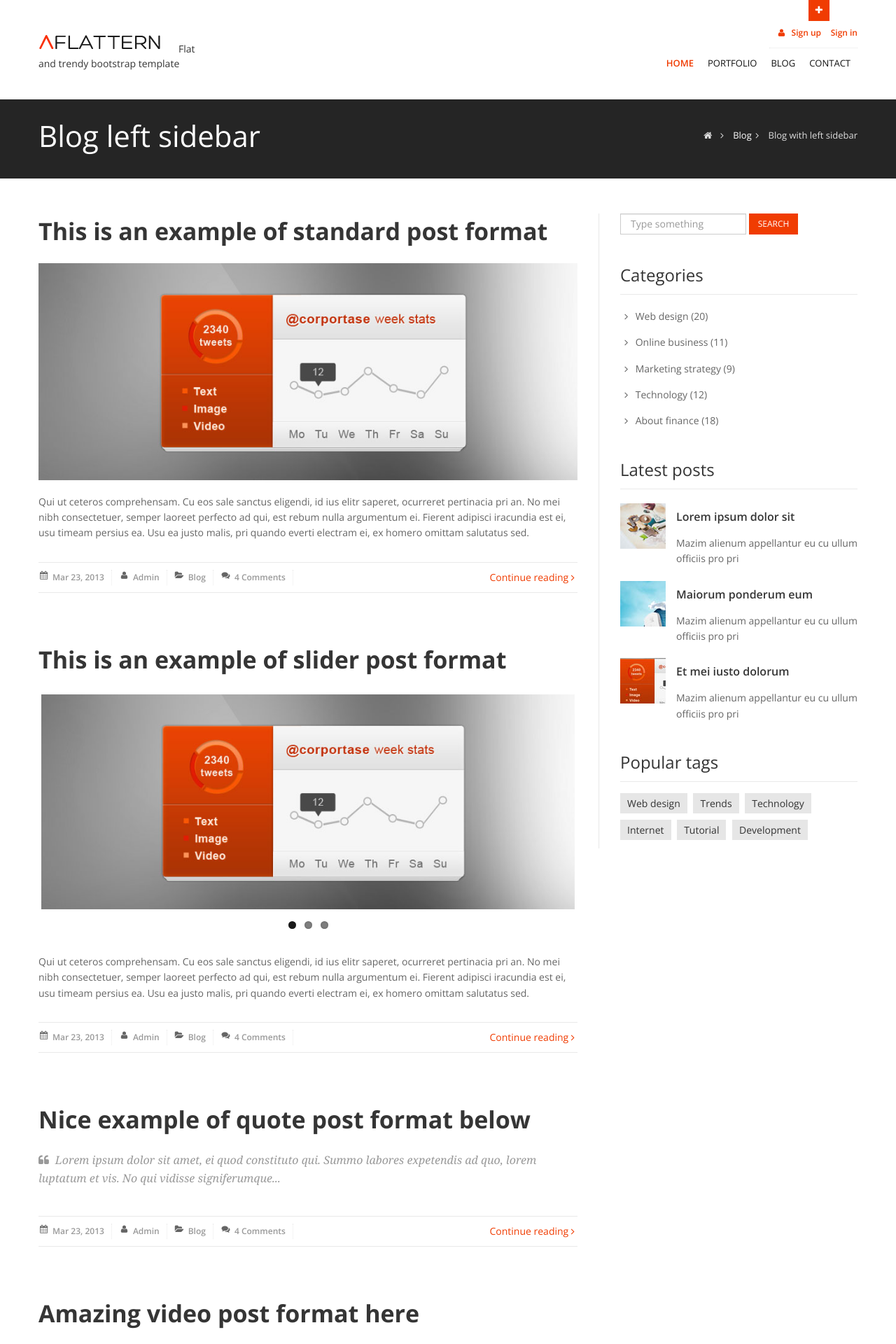
After one commit to gurnitha/2022-django-blog-flattern, a Django app: page /posts/ in a window 1280 px wide. The commit adds this page. Shown: the top 1920 px of the page at 70% size. Run offline with Django 3.2, Linux system fonts and the light colour scheme; some libraries are stand-ins or nearby versions.

Commit message:
6. Setting Views, Templates, and Urls for posts page

```diff
--- /dev/null
+++ b/apps/blog/templates/blog/posts.html
@@ -0,0 +1,214 @@
+{% extends 'base.html' %}
+{% load static %}
+
+{% block title %}Posts{% endblock title %}
+
+
+{% block content %}
+
+    <section id="inner-headline">
+      <div class="container">
+        <div class="row">
+          <div class="span4">
+            <div class="inner-heading">
+              <h2>Blog left sidebar</h2>
+            </div>
+          </div>
+          <div class="span8">
+            <ul class="breadcrumb">
+              <li><a href="#"><i class="icon-home"></i></a><i class="icon-angle-right"></i></li>
+              <li><a href="#">Blog</a><i class="icon-angle-right"></i></li>
+              <li class="active">Blog with left sidebar</li>
+            </ul>
+          </div>
+        </div>
+      </div>
+    </section>
+    <section id="content">
+      <div class="container">
+        <div class="row">
+          <div class="span8">
+            <article>
+              <div class="row">
+                <div class="span8">
+                  <div class="post-image">
+                    <div class="post-heading">
+                      <h3><a href="#">This is an example of standard post format</a></h3>
+                    </div>
+                    <img src="{% static 'img/dummies/blog/img1.jpg' %}" alt="" />
+                  </div>
+                  <p>
+                    Qui ut ceteros comprehensam. Cu eos sale sanctus eligendi, id ius elitr saperet, ocurreret pertinacia pri an. No mei nibh consectetuer, semper laoreet perfecto ad qui, est rebum nulla argumentum ei. Fierent adipisci iracundia est ei, usu timeam persius
+                    ea. Usu ea justo malis, pri quando everti electram ei, ex homero omittam salutatus sed.
+                  </p>
+                  <div class="bottom-article">
+                    <ul class="meta-post">
+                      <li><i class="icon-calendar"></i><a href="#"> Mar 23, 2013</a></li>
+                      <li><i class="icon-user"></i><a href="#"> Admin</a></li>
+                      <li><i class="icon-folder-open"></i><a href="#"> Blog</a></li>
+                      <li><i class="icon-comments"></i><a href="#">4 Comments</a></li>
+                    </ul>
+                    <a href="#" class="pull-right">Continue reading <i class="icon-angle-right"></i></a>
+                  </div>
+                </div>
+              </div>
+            </article>
+            <article>
+              <div class="row">
+                <div class="span8">
+                  <div class="post-slider">
+                    <div class="post-heading">
+                      <h3><a href="#">This is an example of slider post format</a></h3>
+                    </div>
+                    <!-- start flexslider -->
+                    <div class="flexslider">
+                      <ul class="slides">
+                        <li>
+                          <img src="{% static 'img/dummies/blog/img1.jpg' %}" alt="" />
+                        </li>
+                        <li>
+                          <img src="{% static 'img/dummies/blog/img2.jpg' %}" alt="" />
+                        </li>
+                        <li>
+                          <img src="{% static 'img/dummies/blog/img3.jpg' %}" alt="" />
+                        </li>
+                      </ul>
+                    </div>
+                    <!-- end flexslider -->
+                  </div>
+                  <p>
+                    Qui ut ceteros comprehensam. Cu eos sale sanctus eligendi, id ius elitr saperet, ocurreret pertinacia pri an. No mei nibh consectetuer, semper laoreet perfecto ad qui, est rebum nulla argumentum ei. Fierent adipisci iracundia est ei, usu timeam persius
+                    ea. Usu ea justo malis, pri quando everti electram ei, ex homero omittam salutatus sed.
+                  </p>
+                  <div class="bottom-article">
+                    <ul class="meta-post">
+                      <li><i class="icon-calendar"></i><a href="#"> Mar 23, 2013</a></li>
+                      <li><i class="icon-user"></i><a href="#"> Admin</a></li>
+                      <li><i class="icon-folder-open"></i><a href="#"> Blog</a></li>
+                      <li><i class="icon-comments"></i><a href="#">4 Comments</a></li>
+                    </ul>
+                    <a href="#" class="pull-right">Continue reading <i class="icon-angle-right"></i></a>
+                  </div>
+                </div>
+              </div>
+            </article>
+            <article>
+              <div class="row">
+                <div class="span8">
+                  <div class="post-quote">
+                    <div class="post-heading">
+                      <h3><a href="#">Nice example of quote post format below</a></h3>
+                    </div>
+                    <blockquote>
+                      <i class="icon-quote-left"></i> Lorem ipsum dolor sit amet, ei quod constituto qui. Summo labores expetendis ad quo, lorem luptatum et vis. No qui vidisse signiferumque...
+                    </blockquote>
+                  </div>
+                  <div class="bottom-article">
+                    <ul class="meta-post">
+                      <li><i class="icon-calendar"></i><a href="#"> Mar 23, 2013</a></li>
+                      <li><i class="icon-user"></i><a href="#"> Admin</a></li>
+                      <li><i class="icon-folder-open"></i><a href="#"> Blog</a></li>
+                      <li><i class="icon-comments"></i><a href="#">4 Comments</a></li>
+                    </ul>
+                    <a href="#" class="pull-right">Continue reading <i class="icon-angle-right"></i></a>
+                  </div>
+                </div>
+              </div>
+            </article>
+            <article>
+              <div class="row">
+                <div class="span8">
+                  <div class="post-video">
+                    <div class="post-heading">
+                      <h3><a href="#">Amazing video post format here</a></h3>
+                    </div>
+                    <div class="video-container">
+                      <iframe src="http://player.vimeo.com/video/30585464?title=0&amp;byline=0">
+								</iframe>
+                    </div>
+                  </div>
+                  <p>
+                    Qui ut ceteros comprehensam. Cu eos sale sanctus eligendi, id ius elitr saperet, ocurreret pertinacia pri an. No mei nibh consectetuer, semper laoreet perfecto ad qui, est rebum nulla argumentum ei. Fierent adipisci iracundia est ei, usu timeam persius
+                    ea. Usu ea justo malis, pri quando everti electram ei.
+                  </p>
+                  <div class="bottom-article">
+                    <ul class="meta-post">
+                      <li><i class="icon-calendar"></i><a href="#"> Mar 23, 2013</a></li>
+                      <li><i class="icon-user"></i><a href="#"> Admin</a></li>
+                      <li><i class="icon-folder-open"></i><a href="#"> Blog</a></li>
+                      <li><i class="icon-comments"></i><a href="#">4 Comments</a></li>
+                    </ul>
+                    <a href="#" class="pull-right">Continue reading <i class="icon-angle-right"></i></a>
+                  </div>
+                </div>
+              </div>
+            </article>
+            <div id="pagination">
+              <span class="all">Page 1 of 3</span>
+              <span class="current">1</span>
+              <a href="#" class="inactive">2</a>
+              <a href="#" class="inactive">3</a>
+            </div>
+          </div>
+          <div class="span4">
+            <aside class="right-sidebar">
+              <div class="widget">
+                <form class="form-search">
+                  <input placeholder="Type something" type="text" class="input-medium search-query">
+                  <button type="submit" class="btn btn-square btn-theme">Search</button>
+                </form>
+              </div>
+              <div class="widget">
+                <h5 class="widgetheading">Categories</h5>
+                <ul class="cat">
+                  <li><i class="icon-angle-right"></i><a href="#">Web design</a><span> (20)</span></li>
+                  <li><i class="icon-angle-right"></i><a href="#">Online business</a><span> (11)</span></li>
+                  <li><i class="icon-angle-right"></i><a href="#">Marketing strategy</a><span> (9)</span></li>
+                  <li><i class="icon-angle-right"></i><a href="#">Technology</a><span> (12)</span></li>
+                  <li><i class="icon-angle-right"></i><a href="#">About finance</a><span> (18)</span></li>
+                </ul>
+              </div>
+              <div class="widget">
+                <h5 class="widgetheading">Latest posts</h5>
+                <ul class="recent">
+                  <li>
+                    <img src="{% static 'img/dummies/blog/65x65/thumb1.jpg' %}" class="pull-left" alt="" />
+                    <h6><a href="#">Lorem ipsum dolor sit</a></h6>
+                    <p>
+                      Mazim alienum appellantur eu cu ullum officiis pro pri
+                    </p>
+                  </li>
+                  <li>
+                    <a href="#"><img src="{% static 'img/dummies/blog/65x65/thumb2.jpg' %}" class="pull-left" alt="" /></a>
+                    <h6><a href="#">Maiorum ponderum eum</a></h6>
+                    <p>
+                      Mazim alienum appellantur eu cu ullum officiis pro pri
+                    </p>
+                  </li>
+                  <li>
+                    <a href="#"><img src="{% static 'img/dummies/blog/65x65/thumb3.jpg' %}" class="pull-left" alt="" /></a>
+                    <h6><a href="#">Et mei iusto dolorum</a></h6>
+                    <p>
+                      Mazim alienum appellantur eu cu ullum officiis pro pri
+                    </p>
+                  </li>
+                </ul>
+              </div>
+              <div class="widget">
+                <h5 class="widgetheading">Popular tags</h5>
+                <ul class="tags">
+                  <li><a href="#">Web design</a></li>
+                  <li><a href="#">Trends</a></li>
+                  <li><a href="#">Technology</a></li>
+                  <li><a href="#">Internet</a></li>
+                  <li><a href="#">Tutorial</a></li>
+                  <li><a href="#">Development</a></li>
+                </ul>
+              </div>
+            </aside>
+          </div>
+        </div>
+      </div>
+    </section>
+
+{% endblock content %}
--- /dev/null
+++ b/apps/blog/urls.py
@@ -0,0 +1,13 @@
+# apps/blog/urls.py
+
+# Django module
+from django.urls import path
+
+# Locals
+from apps.blog.views import *
+
+app_name = 'blog'
+
+urlpatterns = [
+    path('posts/', posts, name='posts'),
+]
--- a/apps/blog/views.py
+++ b/apps/blog/views.py
@@ -1,3 +1,11 @@
+# apps/blog/templates/blog/posts.html
+
+# Django modules
 from django.shortcuts import render
 
 # Create your views here.
+
+
+# Homepage view
+def posts(request):
+	return render(request, 'blog/posts.html')
--- a/config/urls.py
+++ b/config/urls.py
@@ -12,6 +12,9 @@ urlpatterns = [
     # Portfolio
     path('', include('apps.portfolio.urls', namespace='portfolio')),
 
+    # Blog
+    path('', include('apps.blog.urls', namespace='blog')),
+
     # Admin
     path('admin/', admin.site.urls),
 ]
--- a/templates/base.html
+++ b/templates/base.html
@@ -185,7 +185,7 @@
                       <a href="{% url 'portfolio:portfolio' %}">Portfolio</a>
                     </li>
                     <li class="">
-                      <a href="#">Blog</a>
+                      <a href="{% url 'blog:posts' %}">Blog</a>
                     </li>
                     <li>
                       <a href="contact.html">Contact </a>
```
Also changed, not shown: README.md.
